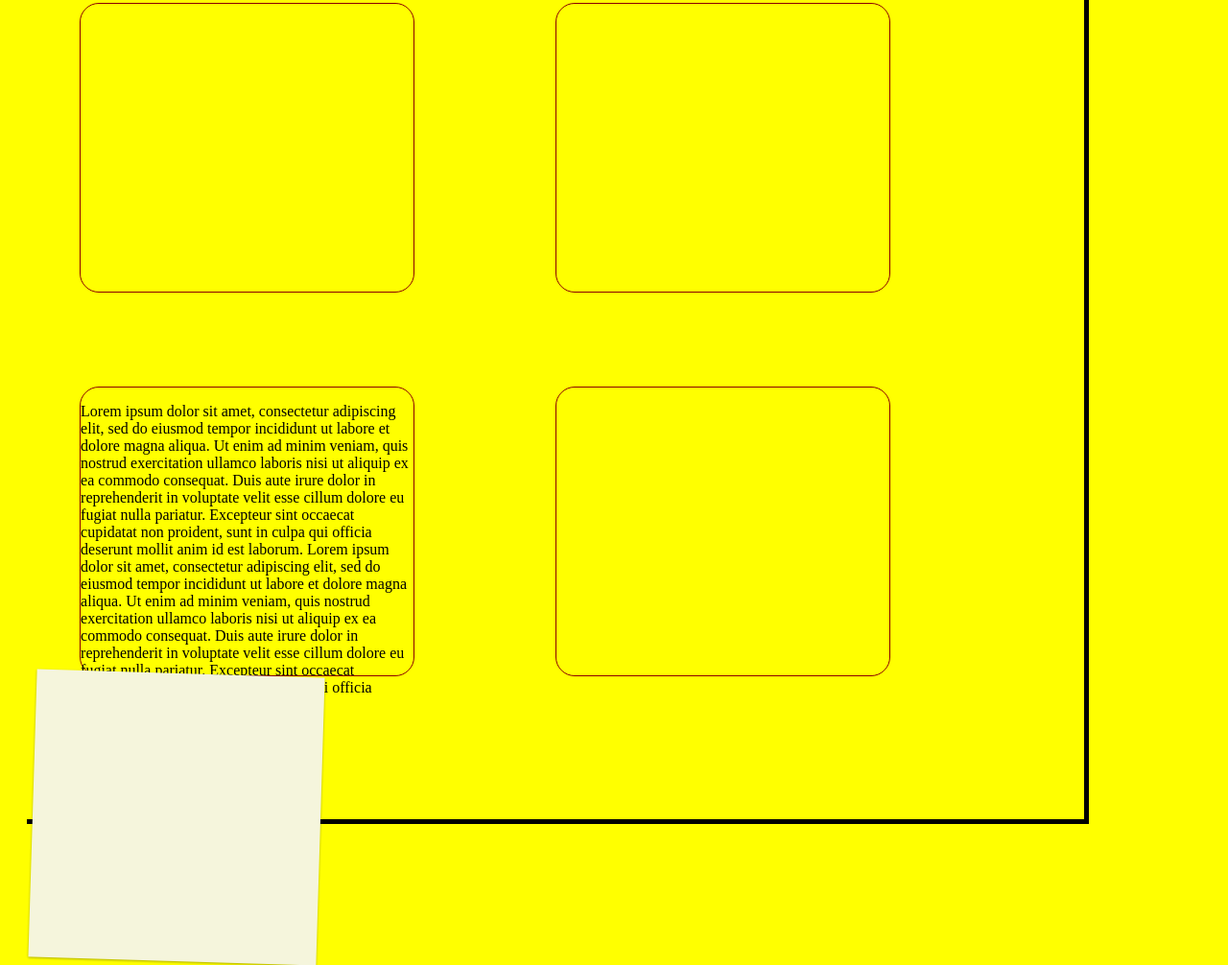
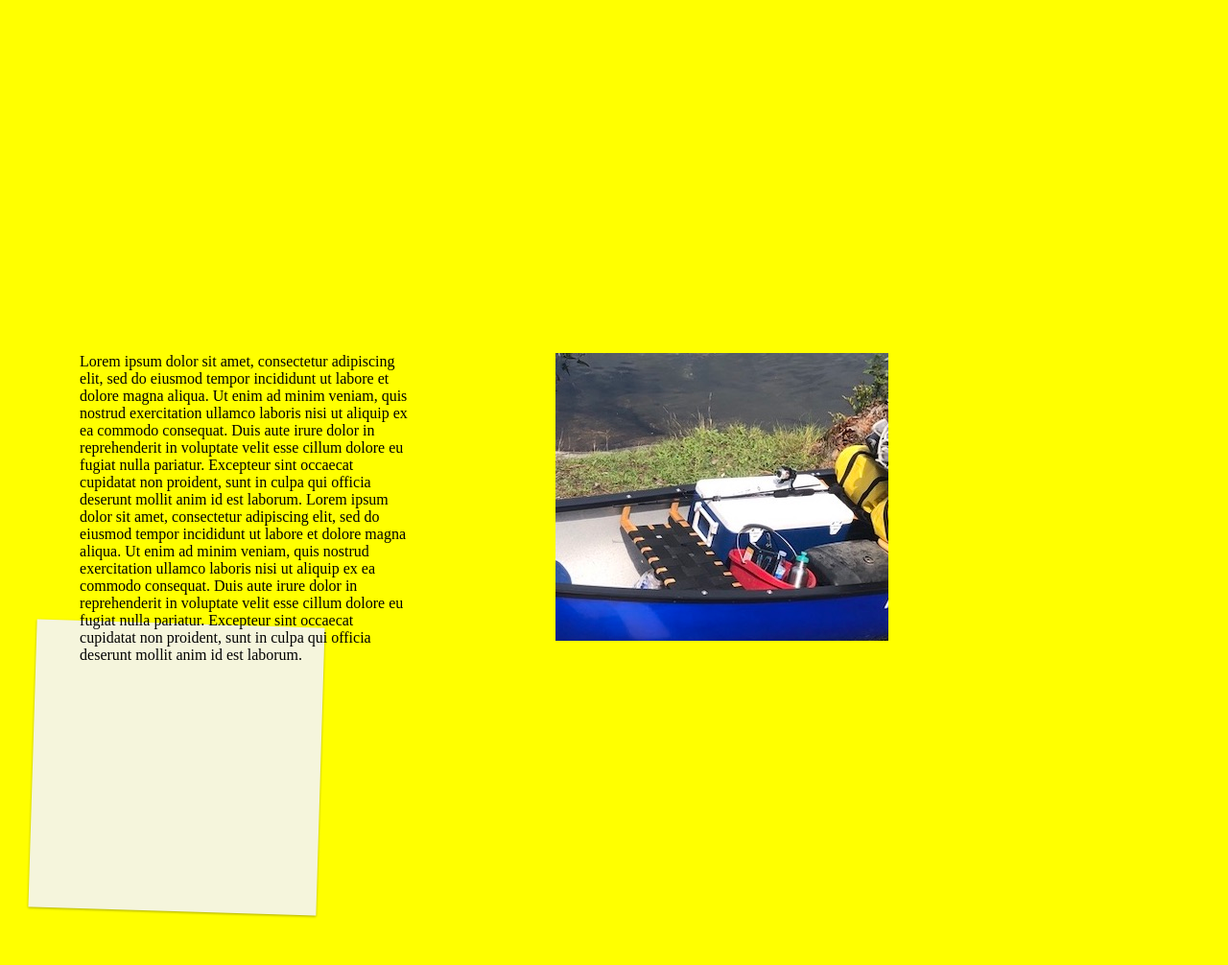
Before and after one commit to Nibor808/bluecanoe, a plain HTML site: page index.html in a window 1280 px wide. Shown: the part 475-1481 px from the top of the page at 96% size. After the commit the page ends 1430 px from the top, so only its background shows below. Drawn offline with nearby package versions, Linux system fonts and the light colour scheme.

Commit message:
more adjustments

```diff
--- a/index.css
+++ b/index.css
@@ -8,15 +8,38 @@ body {
     background: yellow;
 }
 
+header {
+    margin: 40px;
+}
+
 .container {
     padding: 20px;
+    margin-top: 80px;
     display: grid;
     grid-auto-rows: minmax(100px, auto);
     row-gap: 1em;
 }
 
-header {
-    display: grid;
+.animation-container {
+    margin: 100px 0;
+    position: relative;
+    height: var(--container-height);
+    width: var(--container-width);
+    /*border-right: 5px solid black;*/
+    /*border-bottom: 5px solid black;*/
+    /*border-top: 5px solid black;*/
+    display: flex;
+    justify-content: space-around;
+}
+
+.us {
+    background: beige;
+    height: 300px;
+    width: 300px;
+    box-shadow: var(--shadow);
+    position: absolute;
+    top: -152px;
+    left: 0;
 }
 
 .text-container {
@@ -25,13 +48,11 @@ header {
     grid-template-rows: 1fr 1fr;
     height: var(--container-height);
     width: var(--container-width);
-    z-index: 1;
     align-items: center;
 }
 
 .text-bubble {
-    border: 1px solid darkred;
-    border-radius: 20px;
+    /*border: 1px solid darkred;*/
     height: 60%;
     width: 70%;
 }
@@ -52,43 +73,6 @@ header {
     opacity: 100%;
 }
 
-#text-1 {
-    animation: fade-text-out 10s ease forwards;
-}
-
-#text-2,
-#text-3 {
-    animation: fade-text-in-out 18s ease forwards;
-}
-
-#text-4 {
-    animation: fade-text-in 10s ease forwards;
-}
-
-.us {
-    background: beige;
-    height: 300px;
-    width: 300px;
-    box-shadow: var(--shadow);
-    z-index: 10;
-    position: absolute;
-    top: -152px;
-    left: 0;
-}
-
-.animation-container {
-    margin: 100px 0;
-    position: relative;
-    z-index: -1;
-    height: var(--container-height);
-    width: var(--container-width);
-    border-right: 5px solid black;
-    border-bottom: 5px solid black;
-    border-top: 5px solid black;
-    display: flex;
-    justify-content: space-around;
-}
-
 .slide-left {
     animation: slide-left 10s normal forwards, us-rotate 0.7s infinite;
 }
@@ -99,6 +83,26 @@ header {
 
 .slide-up {
     animation: slide-up 5s normal forwards;
+}
+
+@keyframes fade-in-canoe {
+    from {
+        opacity: 0;
+    }
+
+    to {
+        opacity: 100%;
+    }
+}
+
+@keyframes fade-out-canoe {
+    from {
+        opacity: 100%;
+    }
+
+    to {
+        opacity: 0;
+    }
 }
 
 @keyframes slide-right {
@@ -138,10 +142,6 @@ header {
 }
 
 @keyframes us-rotate {
-    /*0% {*/
-    /*    transform: rotate(0deg);*/
-    /*}*/
-
     25% {
         transform: rotate(20deg);
     }
@@ -190,8 +190,3 @@ header {
 }
 
 /* MEDIA QUERIES */
-@media only screen and (min-width: 1600px) {
-    .box {
-        width: 89.5%;
-    }
-}
--- a/index.html
+++ b/index.html
@@ -11,10 +11,6 @@
     </header>
 
     <div class="container">
-        <div class="top-box">
-            <h1>And here is the amazing blue canoe. It is by far the best canoe in history!</h1>
-        </div>
-
         <div class="animation-container">
             <div id="us" class="us"></div>
             <div class="text-container">
--- a/index.js
+++ b/index.js
@@ -3,21 +3,41 @@
         const lorem = "Lorem ipsum dolor sit amet, consectetur adipiscing elit, sed do eiusmod tempor incididunt ut labore et dolore magna aliqua. Ut enim ad minim veniam, quis nostrud exercitation ullamco laboris nisi ut aliquip ex ea commodo consequat. Duis aute irure dolor in reprehenderit in voluptate velit esse cillum dolore eu fugiat nulla pariatur. Excepteur sint occaecat cupidatat non proident, sunt in culpa qui officia deserunt mollit anim id est laborum. Lorem ipsum dolor sit amet, consectetur adipiscing elit, sed do eiusmod tempor incididunt ut labore et dolore magna aliqua. Ut enim ad minim veniam, quis nostrud exercitation ullamco laboris nisi ut aliquip ex ea commodo consequat. Duis aute irure dolor in reprehenderit in voluptate velit esse cillum dolore eu fugiat nulla pariatur. Excepteur sint occaecat cupidatat non proident, sunt in culpa qui officia deserunt mollit anim id est laborum.";
 
         const usBlock = $("#us");
+        const textBubble1Text = $("#text-1");
+        textBubble1Text.css("animation", "fade-text-out 10s ease forwards");
 
-        const textBubble1 = $("#text-bubble-1");
-        const textBubble1Text = $("#text-1");
+        const textBubble2Text = $("#text-2");
+        textBubble2Text.css("animation", "fade-text-in-out 18s ease forwards");
 
-        const textBubble2 = $("#text-bubble-2");
-        const textBubble2Text = $("#text-2");
+        const textBubble3Text = $("#text-3");
+        textBubble3Text.css("animation", "fade-text-in-out 18s ease forwards");
 
-        const textBubble3 = $("#text-bubble-3");
-        const textBubble3Text = $("#text-3");
-
-        const textBubble4 = $("#text-bubble-4");
         const textBubble4Text = $("#text-4");
+        textBubble4Text.css("animation", "fade-text-in 10s ease forwards");
 
         usBlock.addClass("slide-right");
         usBlock[0].scrollIntoView();
+
+        const setBackgroundToCanoe = bubble => {
+            bubble.css("animation-play-state", "paused");
+            bubble.text("");
+            bubble.css("background", "url(./canoe.jpeg) no-repeat center");
+            bubble.css("height", "100%");
+            bubble.css("animation", "fade-in-canoe 2s ease forwards");
+            bubble.css("animation-play-state", "running");
+        };
+
+        const fadeCanoe = bubble => {
+            bubble.css("animation", "fade-out-canoe 2s ease forwards");
+        };
+
+        const setBackgroundToText = bubble => {
+            bubble.css("animation", "fade-text-in-out 18s ease forwards");
+            bubble.css("animation-play-state", "");
+            bubble.text(lorem);
+            bubble.css("background", "");
+            bubble.css("height", "");
+        };
 
         const interval = setInterval(() => {
             const usBottom = usBlock.offset().top + 300;
@@ -38,7 +58,7 @@
             textBubble4Text.css("animation-play-state", "paused");
 
             textBubble1Text.text(lorem);
-            textBubble2Text.text(lorem);
+            setBackgroundToCanoe(textBubble2Text);
             textBubble3Text.text(lorem);
             textBubble4Text.text(lorem);
         }, 0);
@@ -50,12 +70,14 @@
 
         setTimeout(() => {
             textBubble2Text.css("animation-play-state", "running");
+            fadeCanoe(textBubble2Text);
         }, timeUnit * 2);
 
         setTimeout(() => {
             usBlock.css("animation-play-state", "paused");
             usBlock.addClass("slide-up");
             usBlock.removeClass("slide-right");
+            setBackgroundToText(textBubble2Text);
         }, timeUnit * 3);
 
         setTimeout(() => {
@@ -72,9 +94,7 @@
             usBlock.removeClass("slide-up");
 
             clearInterval(interval);
-            $("header")[0].scrollIntoView({
-                behavior: "smooth"
-            });
+            window.scrollTo(0, 0);
         }, timeUnit * 5);
 
         setTimeout(() => {
@@ -87,6 +107,7 @@
 
         setTimeout(() => {
             usBlock.css("animation-play-state", "paused");
+            setBackgroundToCanoe(textBubble3Text);
         }, (timeUnit * 8) + 500);
     });
 })();
```
Also changed, not shown: canoe.jpeg (added), 1 other file.
